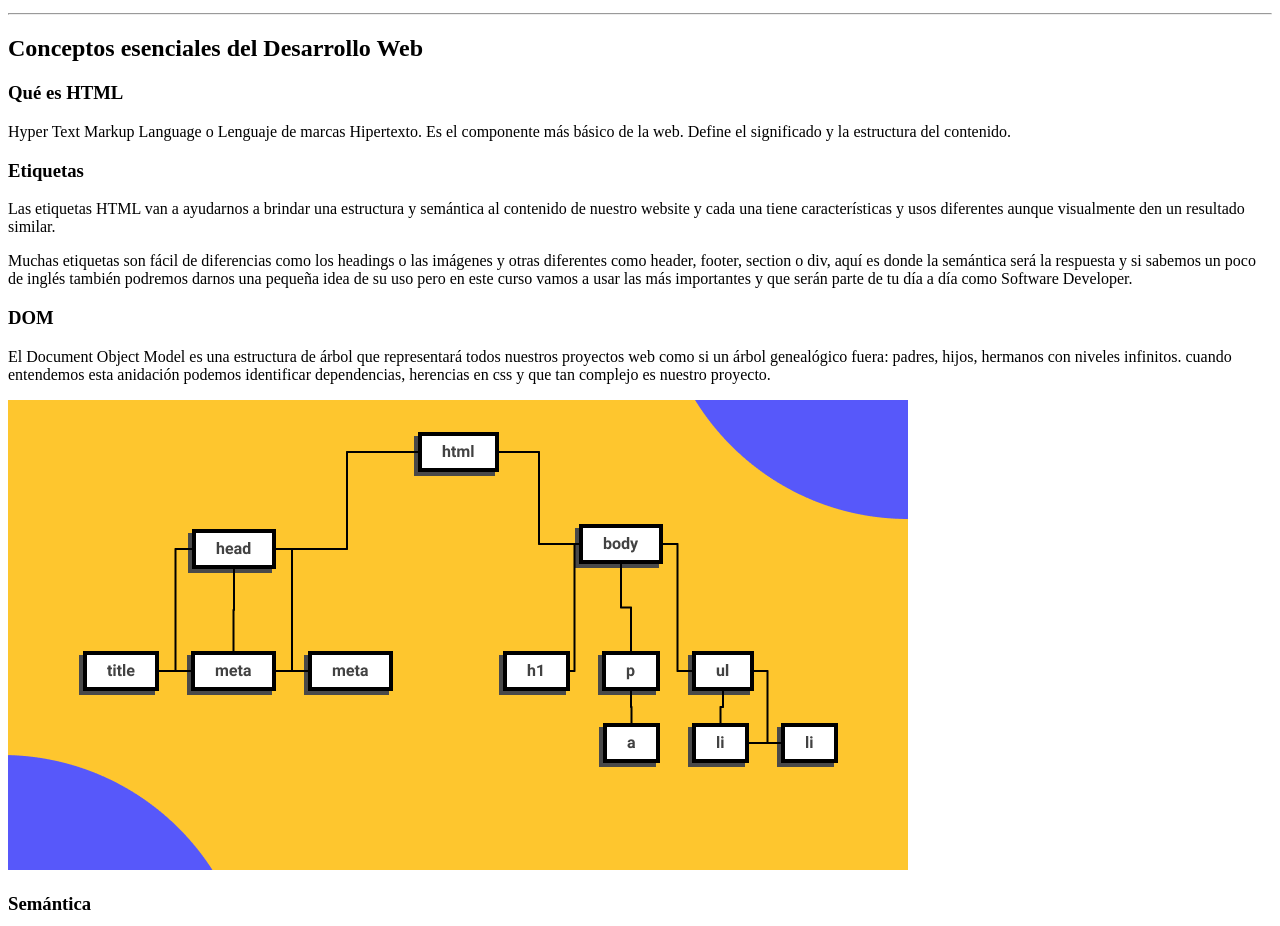
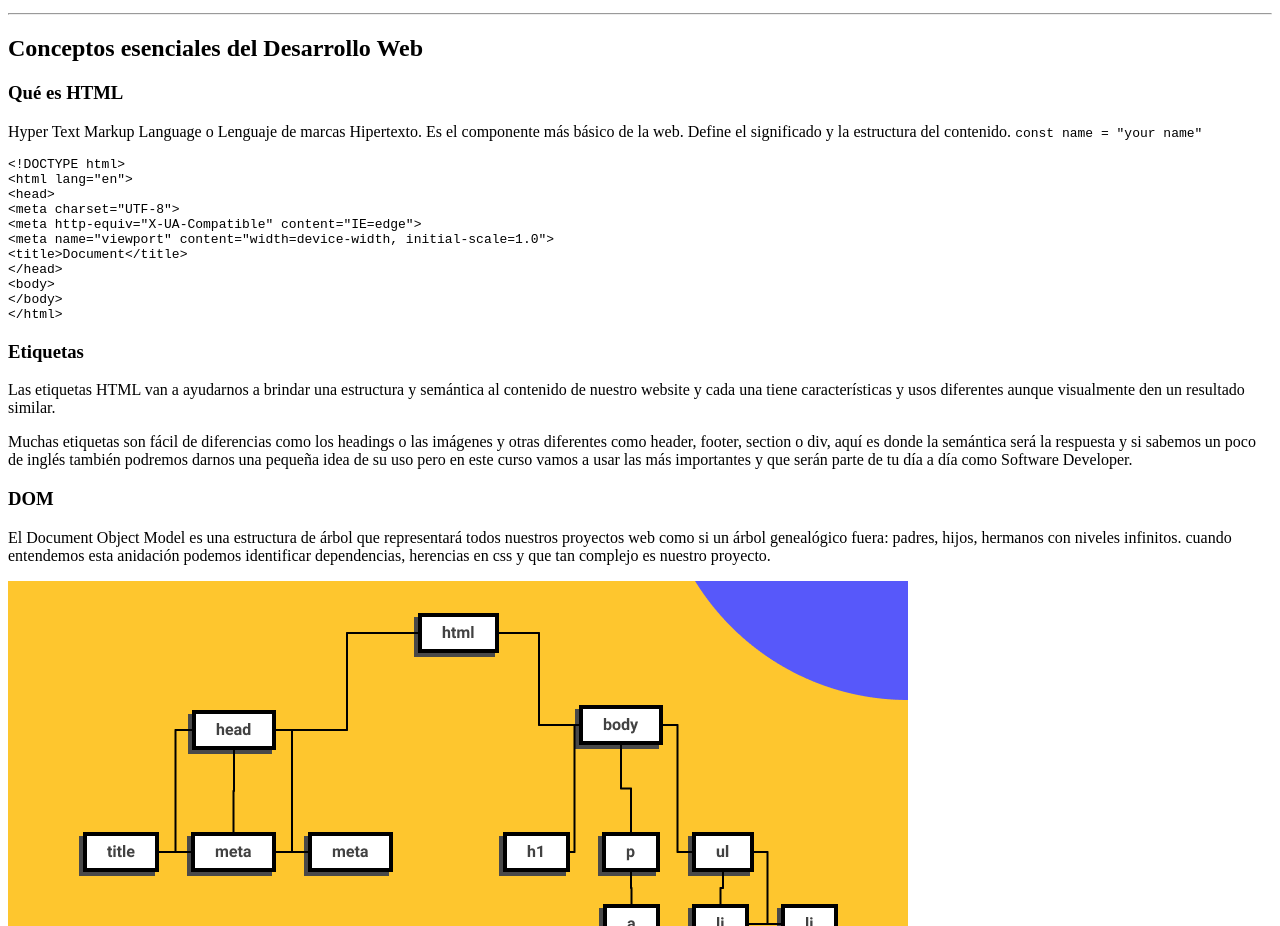
Before and after one commit to araquericardo7/curso-esencial-html-ccs, a plain HTML site: page index.html in a window 1280 px wide. Shown: the part 1187-2113 px from the top of the page. Drawn offline with Linux system fonts and the light colour scheme.

Commit message:
Clase 18

```diff
--- a/index.html
+++ b/index.html
@@ -108,7 +108,22 @@ manera privada, Github será esencial para almacenar tu futuro portafolio.</p>
 <h2>Conceptos esenciales del Desarrollo Web</h2>
 <h3 id="html"> Qué es HTML</h3>
 <p>Hyper Text Markup Language o Lenguaje de marcas Hipertexto. Es el componente más básico de la web. Define el significado
-y la estructura del contenido.</p>
+y la estructura del contenido.
+<code>const name = "your name"</code></p>
+<pre>
+&lt;!DOCTYPE html&gt;
+&lt;html lang=&quot;en&quot;&gt;
+&lt;head&gt;
+&lt;meta charset=&quot;UTF-8&quot;&gt;
+&lt;meta http-equiv=&quot;X-UA-Compatible&quot; content=&quot;IE=edge&quot;&gt;
+&lt;meta name=&quot;viewport&quot; content=&quot;width=device-width, initial-scale=1.0&quot;&gt;
+&lt;title&gt;Document&lt;/title&gt;
+&lt;/head&gt;
+&lt;body&gt;
+&lt;/body&gt;
+&lt;/html&gt;
+</pre>
+
 <h3 id="eti">Etiquetas</h3>
 <p>Las etiquetas HTML van a ayudarnos a brindar una estructura y semántica al contenido de nuestro website y cada una tiene
 características y usos diferentes aunque visualmente den un resultado similar.</p>
```
